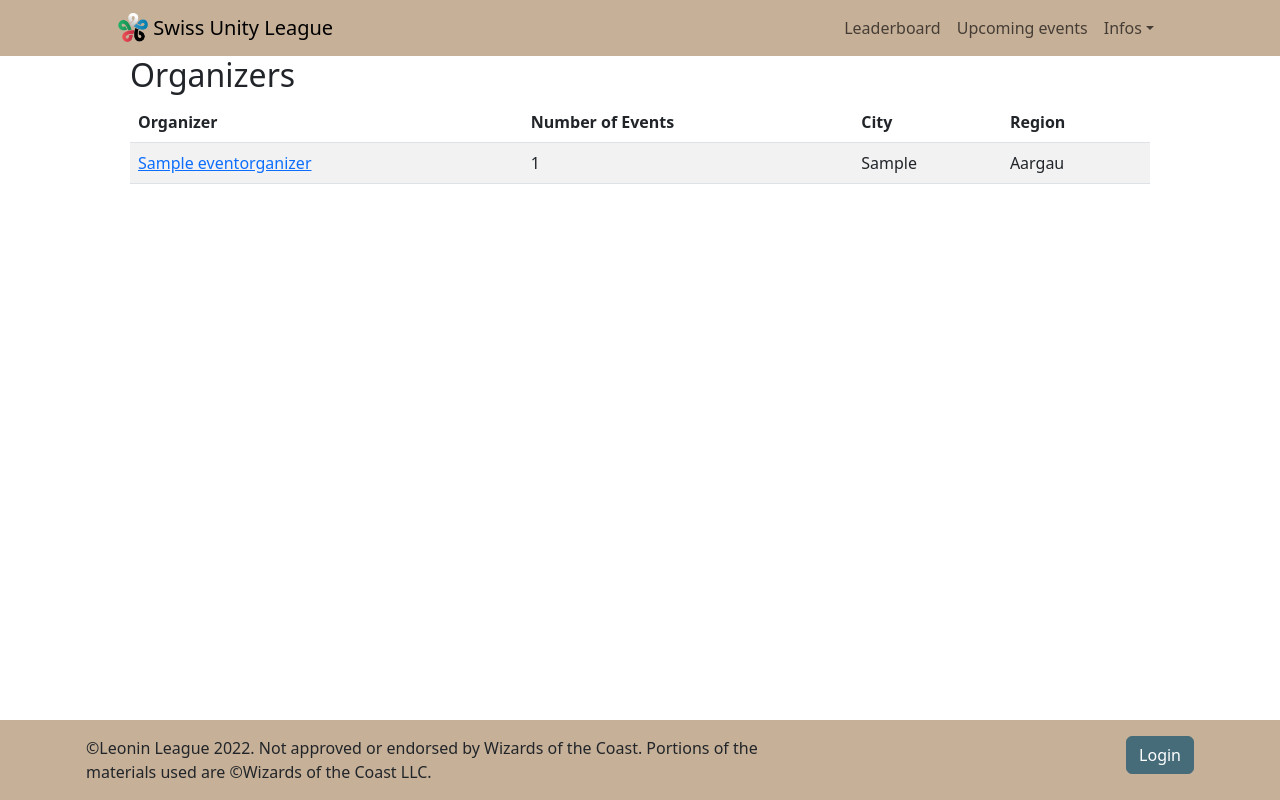
After one commit to antoinealb/swiss-unity-league, a Django app: page /organizer/ in a window 1280 px wide. The commit adds this page. Run offline with Django 4.2, Linux system fonts and the light colour scheme; tables that the repository leaves empty hold one stand-in row (values such as "Sample post"); style sheets or scripts are compiled from the project's sources; some libraries are stand-ins or nearby versions.

Commit message:
Organizer listview Closes 8

```diff
--- a/championship/models.py
+++ b/championship/models.py
@@ -91,6 +91,27 @@ class Address(models.Model):
             address_parts.append(self.get_region_display())
         address_parts.append(self.get_country_display())
         return ", ".join(address_parts)
+
+    def __lt__(self, other):
+        def compare_string(first, second):
+            return first.lower() < second.lower()
+
+        ret = None
+        if self.country != other.country:
+            ch = Address.Country.SWITZERLAND
+            if self.country == ch:
+                ret = True
+            elif other.country == ch:
+                ret = False
+            else:
+                ret = compare_string(
+                    self.get_country_display(), other.get_country_display()
+                )
+        elif self.region != other.region:
+            ret = compare_string(self.get_region_display(), other.get_region_display())
+        else:
+            ret = compare_string(self.city, other.city)
+        return ret
 
     def get_google_maps_url(self):
         """Return a URL for this address on Google Maps."""
--- a/championship/templates/championship/index.html
+++ b/championship/templates/championship/index.html
@@ -56,7 +56,7 @@
                             {% if forloop.counter <= 5 %}
                                 <li>{{ player.name }} ({{ player.score }} points)</li>
                             {% else %}
-                                <div class="d-none d-md-block">
+                                <div class="d-none d-lg-block">
                                     <li >{{ player.name }} ({{ player.score }} points)</li>
                                 </div>
                             {% endif %}
@@ -71,7 +71,7 @@
 
         <h2>Our partners</h3>
         <div class="row text-center">
-            <div class="col-lg-6 align-items-center mx-auto">
+            <div class="col-lg-6 align-items-center mx-auto my-2">
                 <div id="carouselPartnersIndicators" class="carousel slide" data-bs-ride="carousel" data-bs-interval="{% if debug %}500{% else %}3000{% endif %}">
                     <div class="carousel-inner" style="height: 300px;">
                         {% for logo in partner_logos %}
@@ -81,6 +81,7 @@
                         {% endfor %}
                     </div>
                 </div>
+                <a href="{% url 'organizer_view' %}" class="btn btn-secondary">View all Organizers</a>
             </div>
         </div>
 {% endblock %}
--- /dev/null
+++ b/championship/templates/championship/organizer_list.html
@@ -0,0 +1,30 @@
+
+{% extends "championship/base.html" %}
+
+{% block content %}
+    <div class="container">
+        <h2>Organizers</h2>
+        <div class="table-responsive">
+            <table class="table table-striped">
+                <thead>
+                    <tr>
+                        <th>Organizer</th>
+                        <th>Number of Events</th>
+                        <th>City</th>
+                        <th>Region</th>
+                    </tr>
+                </thead>
+                <tbody>
+                    {% for organizer in organizers %}
+                        <tr>
+                            <td><a href="{{ organizer.get_absolute_url }}">{{ organizer.name }}</a></td>
+                            <td>{{ organizer.num_events }}</td>
+                            <td>{{ organizer.default_address.city }}</td>
+                            <td>{{ organizer.default_address.get_region_display }}</td>
+                        </tr>
+                    {% endfor %}
+                </tbody>
+            </table>
+        </div>
+    </div>
+{% endblock %}
--- a/championship/urls.py
+++ b/championship/urls.py
@@ -42,6 +42,7 @@ urlpatterns = [
         views.ClearEventResultsView.as_view(),
         name="event_clear_results",
     ),
+    path("organizer/", views.OrganizerListView.as_view(), name="organizer_view"),
     path(
         "organizer/<int:pk>",
         views.EventOrganizerDetailView.as_view(),
--- a/championship/views.py
+++ b/championship/views.py
@@ -830,6 +830,26 @@ class OrganizerProfileEditView(LoginRequiredMixin, UpdateView):
         return super().form_valid(form)
 
 
+class OrganizerListView(ListView):
+    template_name = "championship/organizer_list.html"
+    context_object_name = "organizers"
+
+    def get_queryset(self):
+        organizers = (
+            EventOrganizer.objects.select_related("default_address")
+            .annotate(num_events=Count("event"))
+            .filter(num_events__gt=0)
+            .all()
+        )
+        organizers = sorted(organizers, key=lambda o: o.name)
+        organizers_with_address = [o for o in organizers if o.default_address]
+        organizers_without_address = [o for o in organizers if not o.default_address]
+        return (
+            sorted(organizers_with_address, key=lambda o: o.default_address)
+            + organizers_without_address
+        )
+
+
 class AddressListView(LoginRequiredMixin, ListView):
     model = Address
     template_name = "championship/address_list.html"
```
Also changed, not shown: championship/tests/test_organizer_details.py (+43 -1 lines).
